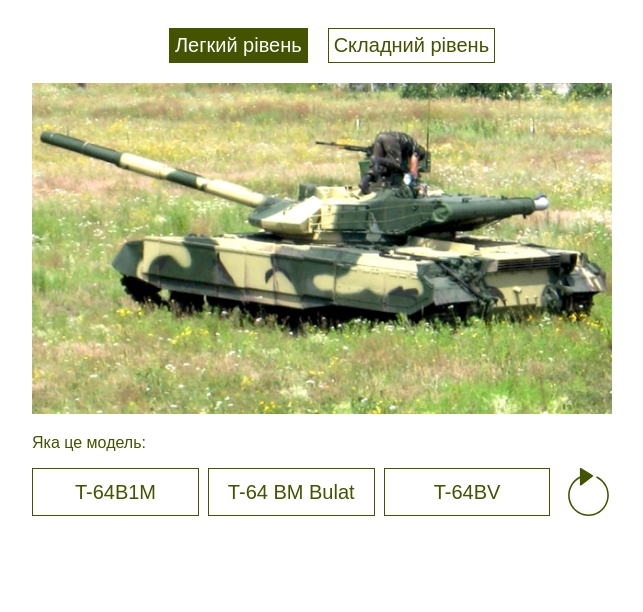
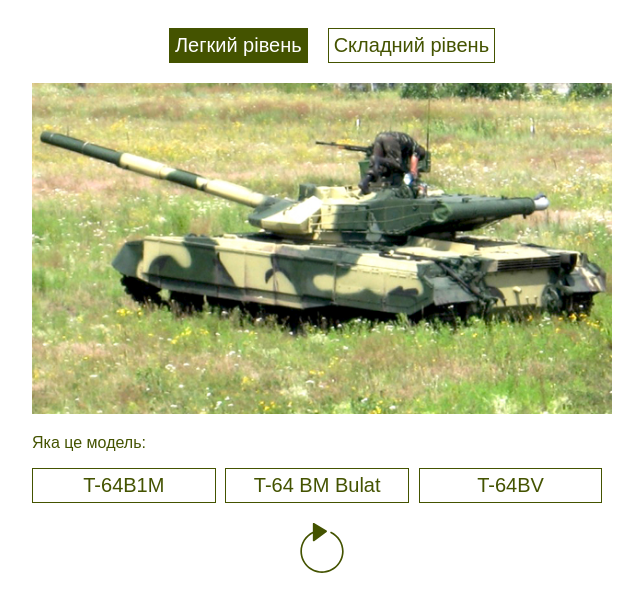
Before and after one commit to texty/tanks_game, a plain HTML site: page index.html in a window 1280 px wide. Shown: the whole page, without its empty margins (158-801 px from the left). Drawn offline with Linux system fonts and the light colour scheme; a web font is replaced by a local one.

Commit message:
прибрала повтори в random

```diff
--- a/index.html
+++ b/index.html
@@ -23,8 +23,8 @@
                 <button class="guess-model"></button>
                 <button class="guess-model"></button>
                 <button class="guess-model"></button>
-                <img id="play-again" src="img/update.svg"/>
             </div>
+            <img id="play-again" src="img/update.svg"/>
         </div>
         <div class="explanation">
             <p>Марка:</p>
--- a/js/main.js
+++ b/js/main.js
@@ -6,7 +6,7 @@ var random_pic;
 
 var models_list = d3.map(data, function(d) { return d.model}).keys();
 
-
+//change level
 d3.selectAll(".select-level").on("click", function(d){
     d3.selectAll(".select-level").classed("active", false);
     d3.select(this).classed("active", true);
@@ -21,6 +21,7 @@ d3.selectAll(".select-level").on("click", function(d){
 changeLevel(level);
 getRandom()
 
+//guess button
 d3.selectAll(".guess-model").on("click", function(){
     var result = d3.select(this).attr("value");
 
@@ -63,10 +64,18 @@ function changeLevel(level){
 }
 
 function getRandom(){
-    random_pic = df[Math.floor(Math.random() * df.length)];
+
+    if(unwatched_pics.length === 0){
+        unwatched_pics = df
+    }
+
+    random_pic = unwatched_pics[Math.floor(Math.random() * unwatched_pics.length)];
+
     unwatched_pics = unwatched_pics.filter(function(d){ return d.key != random_pic.key; });
 
+
     var model_quess = [];
+
     model_quess.push({"model":random_pic.values[0].model, "value": "correct" });
 
     while(model_quess.length < 3){
--- a/scss/styles.scss
+++ b/scss/styles.scss
@@ -66,7 +66,6 @@ button.active {
     justify-content: center;
     grid-row: 1/2;
 
-
     button {
         width: max-content;
         margin: 20px 10px;
@@ -85,10 +84,8 @@ button.active {
 
     .answers {
         display: grid;
-        grid-template-columns: 1fr 1fr 1fr 0.3fr;
-        @media(max-width: 900px){
-            grid-template-columns: 1fr 1fr 1fr 0.5fr;
-        }
+        grid-template-columns: 1fr 1fr 1fr;
+
 
         button {
             width: 95%;
@@ -122,6 +119,7 @@ button.active {
 
 #play-again {
     cursor: pointer;
-    width: 90%;
-    margin: 0 0 0 auto;
+    display: block;
+    width: 50px;
+    margin: 20px auto;
 }
```
Also changed, not shown: css/styles.css, 1 other file.
